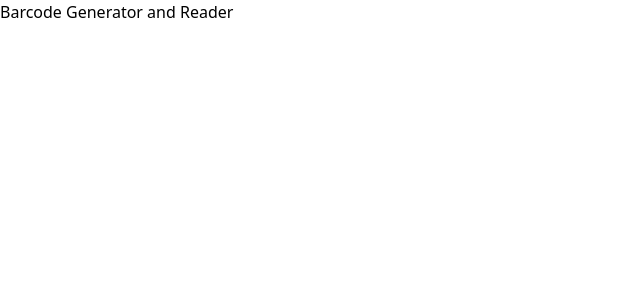
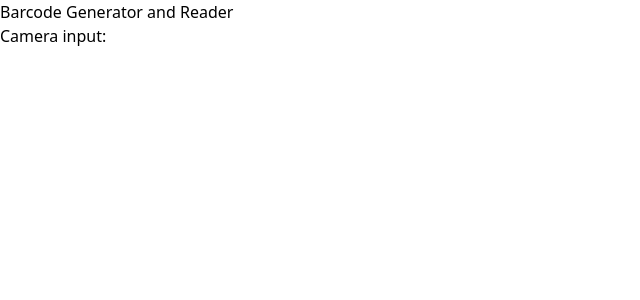
Before and after one commit to HardBoss07/barcode-reader, a Next.js app: page / in a window 1280 px wide. Shown: the top 300 px of the page, without its empty margins (0-640 px from the left). Built offline with nearby package versions, Linux system fonts and the light colour scheme; no server answers.

Commit message:
created Camera.tsx, a component to capture camera input and give a live video feed

```diff
--- /dev/null
+++ b/app/components/Camera.tsx
@@ -0,0 +1,43 @@
+'use client';
+
+import {useEffect, useState, useRef, use} from "react";
+
+export default function Camera() {
+    const videoRef = useRef<HTMLVideoElement>(null);
+    const [error, setError] = useState<string | null>(null);
+
+    useEffect(() => {
+        const getCameraStream = async () => {
+            try {
+                const videoStream = await navigator.mediaDevices.getUserMedia({
+                    audio: false,
+                    video: { facingMode: 'environment' },
+                });
+
+                if (videoRef.current) {
+                    videoRef.current.srcObject = videoStream;
+                }
+            } catch (e) {
+                setError('Unable to access camera: ' + (e as Error).message);
+            }
+        };
+
+        getCameraStream();
+
+        return () => {
+            if (videoRef.current?.srcObject) {
+                (videoRef.current.srcObject as MediaStream)
+                    .getTracks()
+                    .forEach(track => track.stop());
+            }
+        };
+    }, []);
+
+    return (
+        <div>
+            {error && <p className="text-red-600">{error}</p>}
+            <h1>Camera input:</h1>
+            <video ref={videoRef} autoPlay playsInline className="w-70% h-auto" />
+        </div>
+    );
+}
--- a/app/page.tsx
+++ b/app/page.tsx
@@ -1,7 +1,15 @@
+'use client';
+
+import dynamic from "next/dynamic";
+import Head from "next/head";
+
+const Camera = dynamic(() => import('./components/Camera'), { ssr: false });
+
 export default function Home() {
   return (
     <>
       <h1>Barcode Generator and Reader</h1>
+        <Camera />
     </>
   );
 }
```
